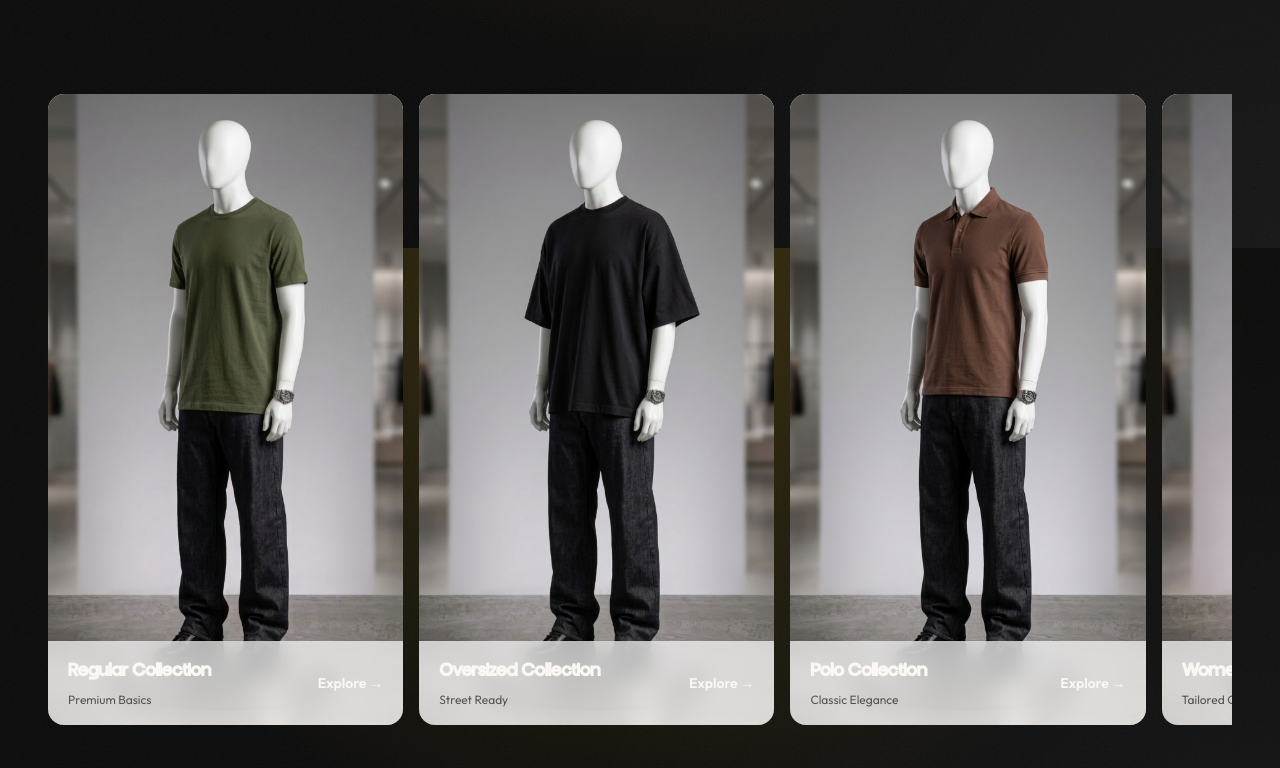
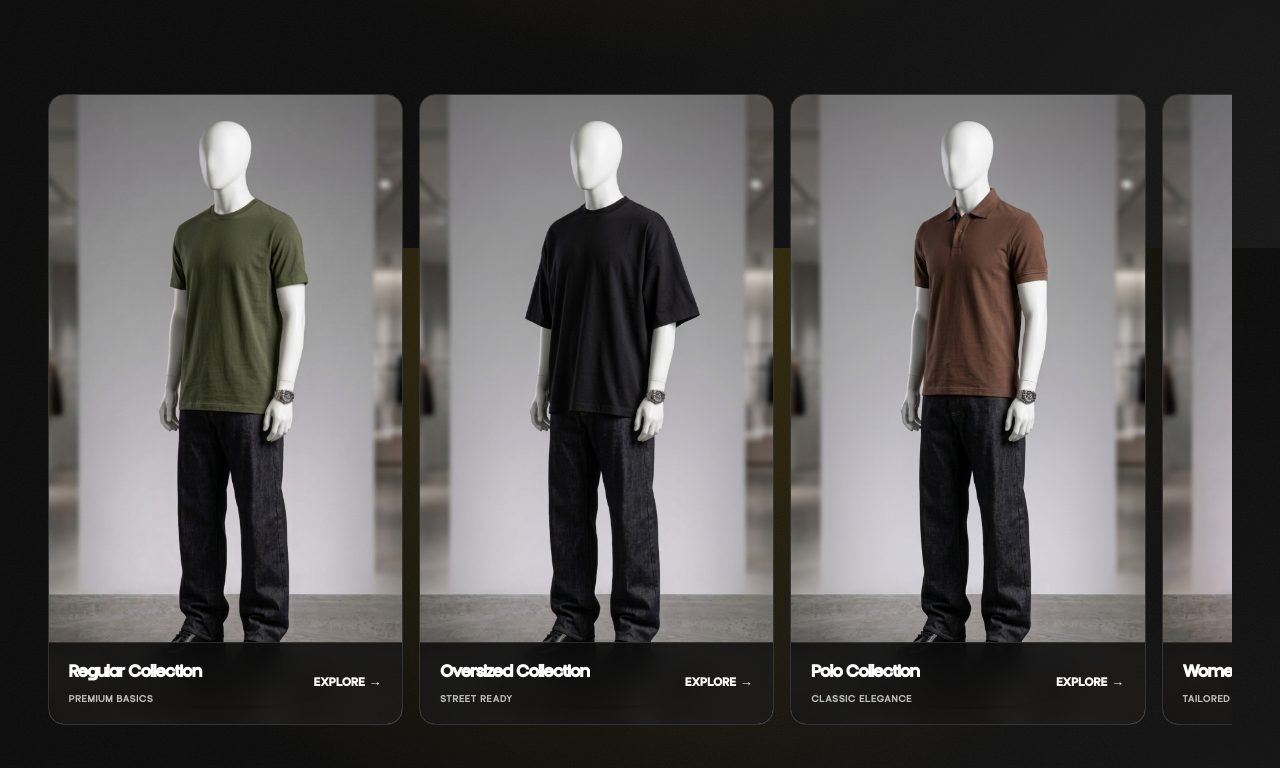
Before and after one commit to PTejasKr/alphaxgen, a Next.js app: page / in a window 1280 px wide. Shown: the part 2952-3720 px from the top of the page. Built offline with nearby package versions, Linux system fonts and the light colour scheme.

Commit message:
style: optimize offerings overlay contrast and brutalist dark background

```diff
--- a/src/components/home/OfferingsSection.module.css
+++ b/src/components/home/OfferingsSection.module.css
@@ -46,6 +46,8 @@
   position: relative;
   display: block;
   text-decoration: none;
+  border: 1px solid var(--line);
+  transition: transform var(--duration-fast) var(--ease-standard), border-color var(--duration-fast) var(--ease-standard), box-shadow var(--duration-fast) var(--ease-standard);
 }
 
 @media (min-width: 768px) {
@@ -54,13 +56,19 @@
   }
 }
 
+.card:hover {
+  border-color: var(--ink);
+  transform: translateY(-4px);
+  box-shadow: 0 12px 30px rgba(0, 0, 0, 0.5);
+}
+
 .imageWrapper {
   position: absolute;
   top: 0;
   left: 0;
   width: 100%;
   height: 100%;
-  background-color: #f0f0f0;
+  background-color: #111111;
 }
 
 .overlayText {
@@ -72,15 +80,17 @@
   justify-content: space-between;
   align-items: center;
   padding: 16px 20px;
-  background: rgba(255, 255, 255, 0.7);
-  backdrop-filter: blur(12px);
-  -webkit-backdrop-filter: blur(12px);
+  background: rgba(10, 10, 10, 0.85);
+  backdrop-filter: blur(16px);
+  -webkit-backdrop-filter: blur(16px);
+  border-top: 1px solid rgba(255, 255, 255, 0.12);
   color: var(--ink);
-  transition: background var(--duration-fast) var(--ease-standard);
+  transition: all var(--duration-fast) var(--ease-standard);
 }
 
 .card:hover .overlayText {
-  background: rgba(255, 255, 255, 0.9);
+  background: rgba(10, 10, 10, 0.95);
+  border-top-color: rgba(255, 255, 255, 0.25);
 }
 
 .textLeft {
@@ -91,15 +101,20 @@
 
 .title {
   font-family: var(--font-heading), sans-serif;
-  font-size: 20px;
-  font-weight: 600;
+  font-size: 19px;
+  font-weight: 700;
   margin: 0;
-  color: var(--ink);
+  color: #ffffff;
+  letter-spacing: -0.01em;
 }
 
 .subtitle {
-  font-size: 12px;
-  color: rgba(0, 0, 0, 0.6);
+  font-size: 11px;
+  font-family: var(--font-heading), sans-serif;
+  text-transform: uppercase;
+  letter-spacing: 0.08em;
+  color: rgba(255, 255, 255, 0.72);
+  font-weight: 500;
 }
 
 .textRight {
@@ -108,9 +123,21 @@
 }
 
 .seeRoutine {
-  font-size: 14px;
-  font-weight: 600;
+  font-size: 13px;
+  font-family: var(--font-heading), sans-serif;
+  font-weight: 700;
+  text-transform: uppercase;
+  letter-spacing: 0.05em;
   color: var(--ink);
+  display: inline-flex;
+  align-items: center;
+  gap: 4px;
+  transition: transform var(--duration-fast) var(--ease-standard), color var(--duration-fast) var(--ease-standard);
+}
+
+.card:hover .seeRoutine {
+  transform: translateX(4px);
+  color: #ffffff;
 }
 
 .viewAllButton {
```
